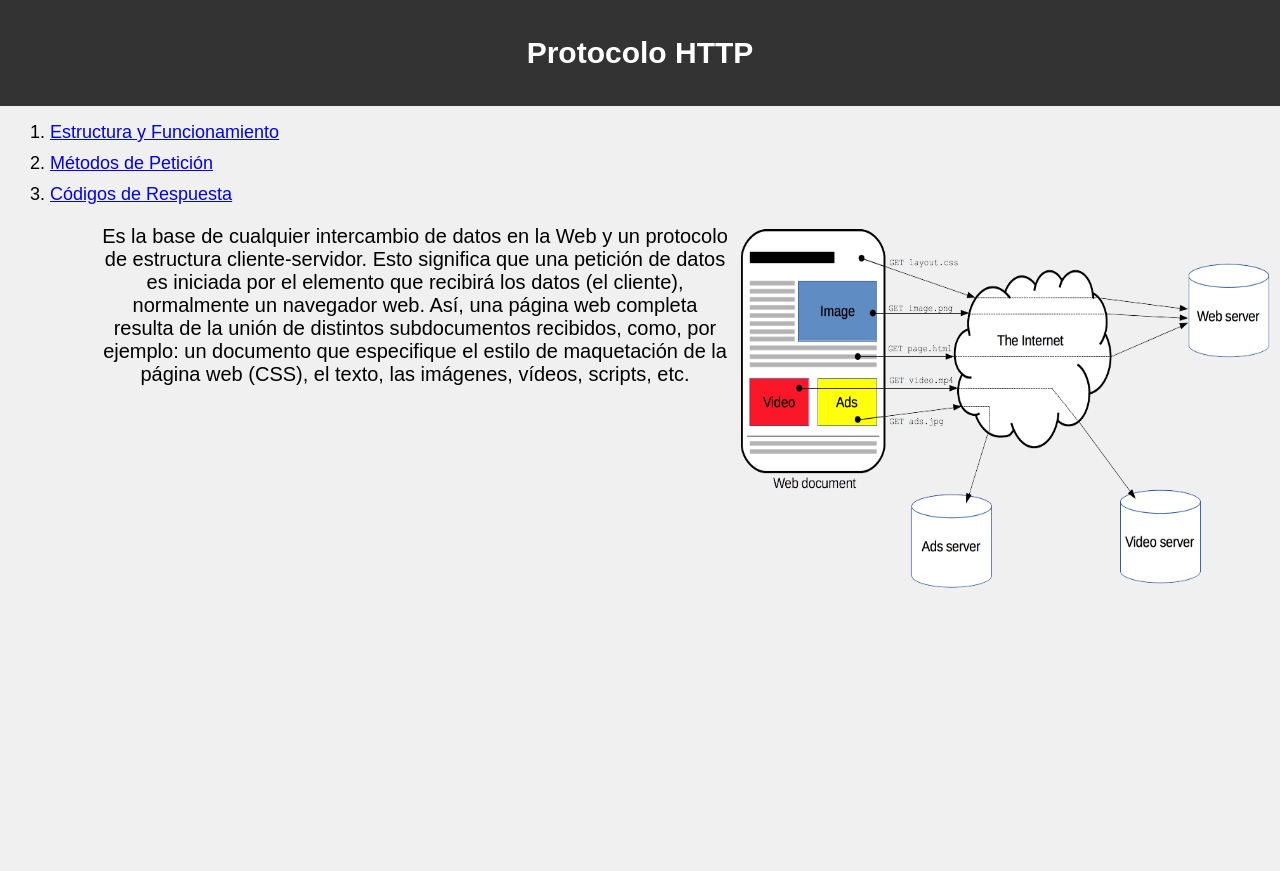
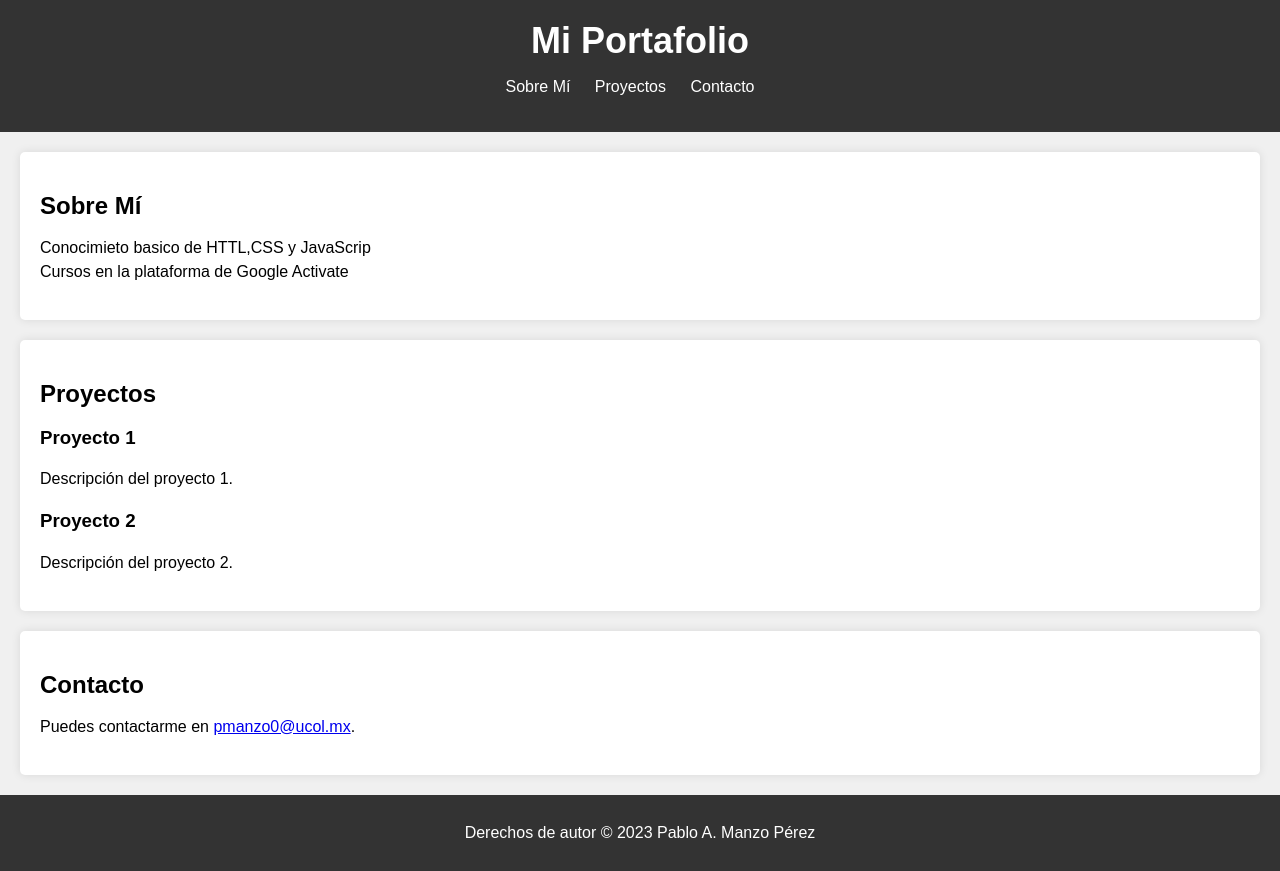
Before and after one commit to MrP4bloManzo/PaginaHost, a plain HTML site: page index.html in a window 1280 px wide. Before the commit the page ends 800 px from the top, so only its background shows below. Drawn offline with Linux system fonts and the light colour scheme.

```diff
--- a/index.html
+++ b/index.html
@@ -2,50 +2,51 @@
 <html lang="es">
 
 <head>
-  <meta charset="UTF-8">
-  <meta name="viewport" content="width=device-width, initial-scale=1.0">
-  <link rel="stylesheet" href="style.css">
-  <link rel="stylesheet" href="javascrip.js">
-  <title>Fundamentos de Tecnologías del Internet</title>
+    <meta charset="UTF-8">
+    <meta name="viewport" content="width=device-width, initial-scale=1.0">
+    <title>Mi Portafolio</title>
+    <link rel="stylesheet" href="styles.css">
 </head>
 <body>
-  <!-- Barra superior -->
-  <div class="navbar">
-   <nav>
-    <span></span>
-    <!-- <a href="#" class="login-button">Inicio de Sesión</a> -->
-    <h1>Protocolo HTTP</h1>
-  </nav>
-</div>
-<div class="listas">
-  <ol>
-    <li><a href="estructura.html"  >Estructura y Funcionamiento</a></li>
-    <li><a href="metodos.html">Métodos de Petición</a></li>
-    <li><a href="codigos.html">Códigos de Respuesta</a></li>
-  </ol>
-</div>
-<img src="PNG 1.png" height="375px" width="550px" style="float: right;">
-<p>
-  Es la base de cualquier intercambio de datos en la Web y un protocolo de estructura cliente-servidor. Esto
-  significa que una petición de datos es iniciada por el elemento que recibirá los datos (el cliente),
-  normalmente un navegador web. Así, una página web completa resulta de la unión de distintos subdocumentos
-  recibidos, como, por ejemplo: un documento que especifique el estilo de maquetación de la página web (CSS), el
-  texto, las imágenes, vídeos, scripts, etc.
-</p>
+    <header>
+        <h1>Mi Portafolio</h1>
+        <nav>
+            <ul>
+                <li><a href="#sobre-mi">Sobre Mí</a></li>
+                <li><a href="#proyectos">Proyectos</a></li>
+                <li><a href="#contacto">Contacto</a></li>
+            </ul>
+        </nav>
+    </header>
 
-<style>
+    <section id="sobre-mi">
+        <h2>Sobre Mí</h2>
+        <p>Conocimieto basico de HTTL,CSS y JavaScrip <br>
+          Cursos en la plataforma de Google Activate
+        </p>
+    </section>
 
-  ol {
-    text-align: right;
-    margin-right: 20px;
-  }
-  li {
-    text-align: left;
-  }
+    <section id="proyectos">
+        <h2>Proyectos</h2>
+        <div class="proyecto">
+            <h3>Proyecto 1</h3>
+            <p>Descripción del proyecto 1.</p>
+        </div>
+        <div class="proyecto">
+            <h3>Proyecto 2</h3>
+            <p>Descripción del proyecto 2.</p>
+        </div>
+        <!-- Agrega más proyectos según sea necesario -->
+    </section>
 
+    <section id="contacto">
+        <h2>Contacto</h2>
+        <p>Puedes contactarme en <a href="mailto:tu@email.com">pmanzo0@ucol.mx</a>.</p>
+    </section>
 
-</style>
-
+    <footer>
+        <p>Derechos de autor © 2023 Pablo A. Manzo Pérez</p>
+    </footer>
 </body>
 
 </html>
--- /dev/null
+++ b/styles.css
@@ -0,0 +1,58 @@
+body {
+    font-family: Arial, sans-serif;
+    margin: 0;
+    padding: 0;
+    background-color: #f0f0f0;
+}
+
+header {
+    background-color: #333;
+    color: white;
+    text-align: center;
+    padding: 20px;
+}
+
+header h1 {
+    margin: 0;
+    font-size: 36px;
+}
+
+nav ul {
+    list-style: none;
+    padding: 0;
+}
+
+nav ul li {
+    display: inline;
+    margin-right: 20px;
+}
+
+nav a {
+    text-decoration: none;
+    color: white;
+}
+
+section {
+    padding: 20px;
+    margin: 20px;
+    background-color: #fff;
+    border-radius: 5px;
+    box-shadow: 0 0 10px rgba(0, 0, 0, 0.1);
+}
+
+h2 {
+    font-size: 24px;
+    margin-bottom: 10px;
+}
+
+p {
+    font-size: 16px;
+    line-height: 1.5;
+}
+
+footer {
+    text-align: center;
+    padding: 10px;
+    background-color: #333;
+    color: white;
+}
```
Also changed, not shown: clase.html (added, +21 -0 lines), codigos.html (+1 -1 lines), estructura.html (+1 -1 lines), metodos.html (+1 -1 lines), protocolohttp.html (added, +51 -0 lines).
